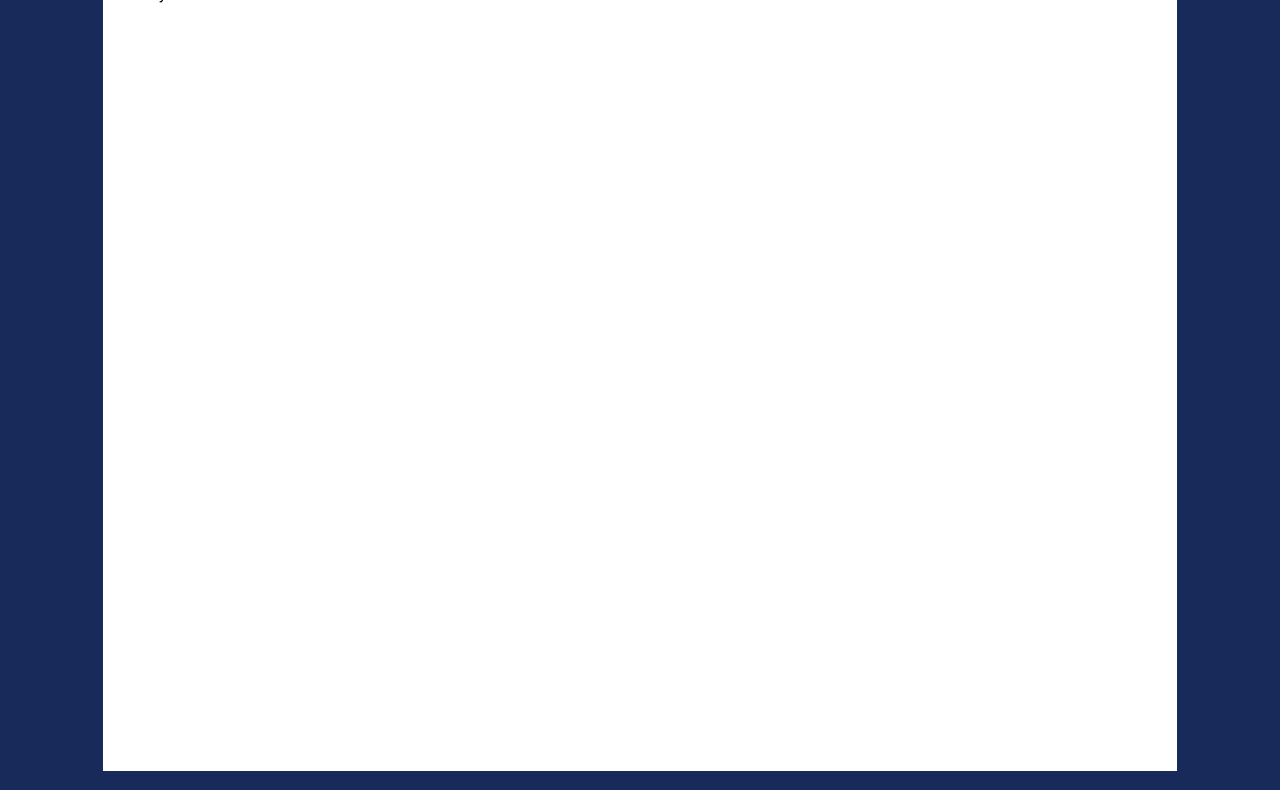
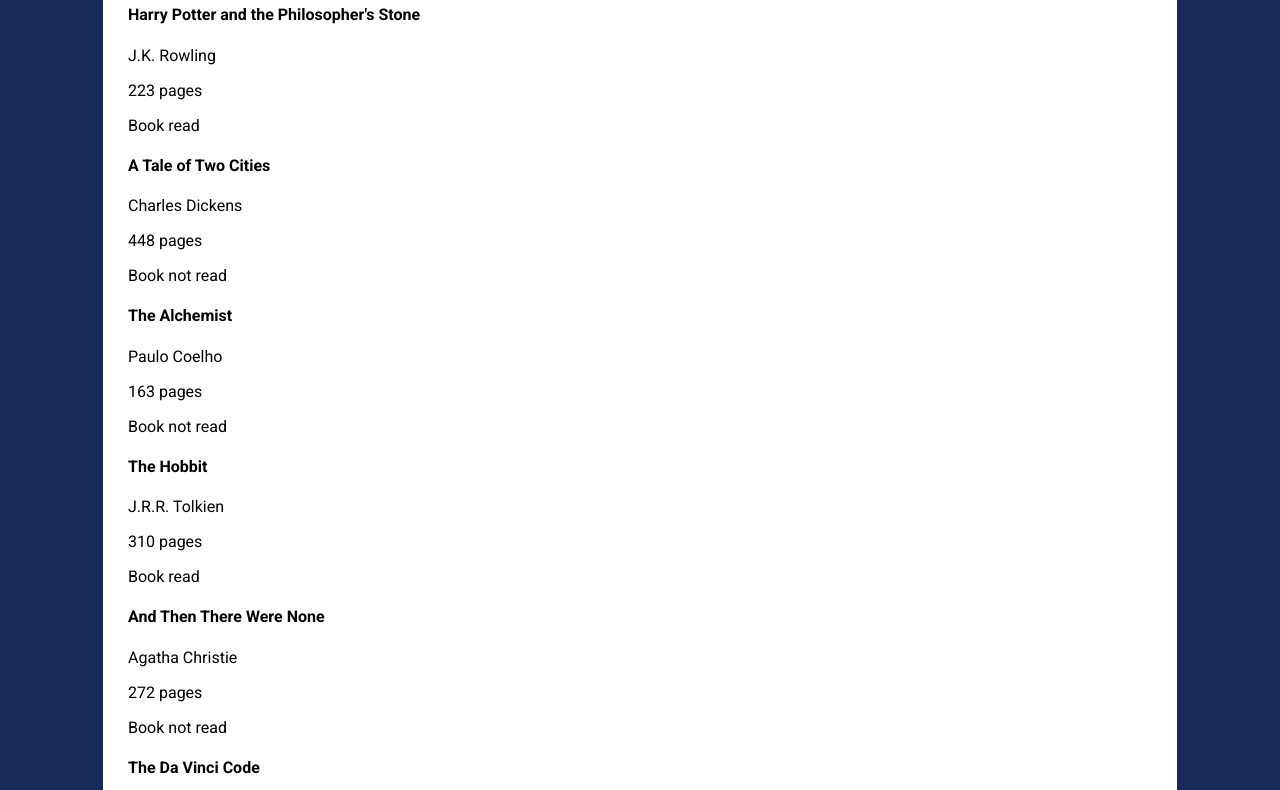
Before and after one commit to JAlblas/odin-library, a plain HTML site: page index.html in a window 1280 px wide. Shown: the part 79-869 px from the top of the page. Drawn offline with Linux system fonts and the light colour scheme.

Commit message:
Book info now added to page with proper structure

```diff
--- a/css/style.css
+++ b/css/style.css
@@ -16,7 +16,7 @@
     margin: 0 auto;
     padding: 25px;
     width: 80%;
-    height: 100vh;
+
     font-family: "Roboto", sans-serif;
 }
 
--- a/js/script.js
+++ b/js/script.js
@@ -10,7 +10,12 @@
 }
 
 const myLibrary = [
-    new Book("Harry Potter 1", "J.K.K. Rowling", 576, true)
+    new Book("Harry Potter and the Philosopher's Stone", "J.K. Rowling", 223, true),
+    new Book("A Tale of Two Cities", "Charles Dickens", 448, false),
+    new Book("The Alchemist", "Paulo Coelho", 163, false),
+    new Book("The Hobbit", "J.R.R. Tolkien", 310, true),
+    new Book("And Then There Were None", "Agatha Christie", 272, false),
+    new Book("The Da Vinci Code", "Dan Brown", 689, true)
 ];
 
 function addBookToLibrary(title, author, pages, read) {
@@ -22,7 +27,29 @@
     const booksDiv = document.querySelector('.books');
     booksDiv.innerHTML = "";
     myLibrary.forEach(book => {
-        booksDiv.append(`${book.title}`);
+        const bookDiv = document.createElement('div');
+        bookDiv.classList.add('book');
+        const bookTitle = document.createElement('h4');
+        bookTitle.classList.add('title');
+        bookTitle.innerText = book.title;
+        bookDiv.appendChild(bookTitle);
+
+        const bookAuthor = document.createElement('p');
+        bookAuthor.classList.add('author');
+        bookAuthor.innerText = book.author;
+        bookDiv.appendChild(bookAuthor);
+
+        const bookPages = document.createElement('p');
+        bookPages.classList.add('pages');
+        bookPages.innerText = `${book.pages} pages`;
+        bookDiv.appendChild(bookPages);
+
+        const bookRead = document.createElement('p');
+        bookRead.classList.add('read');
+        bookRead.innerText = book.read ? "Book read" : "Book not read";
+        bookDiv.appendChild(bookRead);
+
+        booksDiv.append(bookDiv);
     });
 
 }
```
